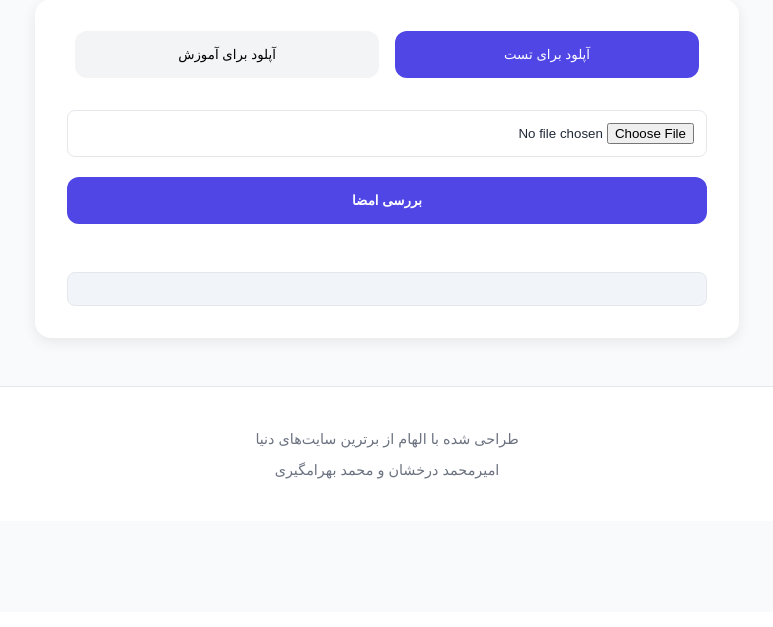
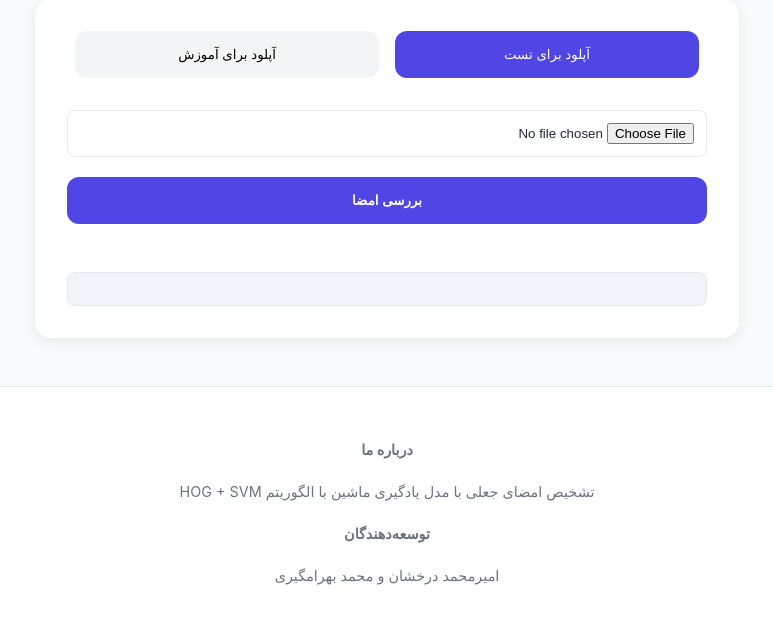
Before and after one commit to Amir-Der/Sig-Detection, a Flask app: page / in a window 1280 px wide. Shown: the part 188-815 px from the top of the page, without its empty margins (253-1026 px from the left). Before the commit the page ends 667 px from the top, so only its background shows below. Run offline with Flask 3, Linux system fonts and the light colour scheme.

Commit message:
Update dashboard.html

```diff
--- a/templates/dashboard.html
+++ b/templates/dashboard.html
@@ -4,9 +4,6 @@
   <meta charset="UTF-8" />
   <meta name="viewport" content="width=device-width, initial-scale=1.0" />
   <title>سامانه تشخیص امضای جعلی</title>
-    <link rel="preconnect" href="https://fonts.googleapis.com">
-    <link rel="preconnect" href="https://fonts.gstatic.com" crossorigin>
-    <link href="https://fonts.googleapis.com/css2?family=Inter:wght@400;600&display=swap" rel="stylesheet">
   <link rel="stylesheet" href="/static/style.css" />
 </head>
 <body>
@@ -42,8 +39,14 @@
   </main>
 
   <footer class="site-footer">
-      <p>طراحی شده با الهام از برترین سایت‌های دنیا</p>
+    <div class="footer-section">
+      <h4>درباره ما</h4>
+      <p>تشخیص امضای جعلی با مدل یادگیری ماشین با الگوریتم HOG + SVM</p>
+    </div>
+    <div class="footer-section">
+      <h4>توسعه‌دهندگان</h4>
       <p>امیرمحمد درخشان و محمد بهرامگیری</p>
+    </div>
   </footer>
 
   <script>
@@ -56,7 +59,6 @@
 
     document.getElementById('test-form').addEventListener('submit', async e => {
       e.preventDefault();
-        document.getElementById("result-test").innerText = "";
       const input = document.querySelector('#test-form input[name="file"]');
       if (!input.files.length) return;
       const formData = new FormData();
@@ -73,7 +75,6 @@
 
     document.getElementById('train-form').addEventListener('submit', async e => {
       e.preventDefault();
-        document.getElementById("result-train").innerText = "";
       const formData = new FormData(e.target);
 
       try {
```
Lines whose indentation alone changed are shown as unchanged.
